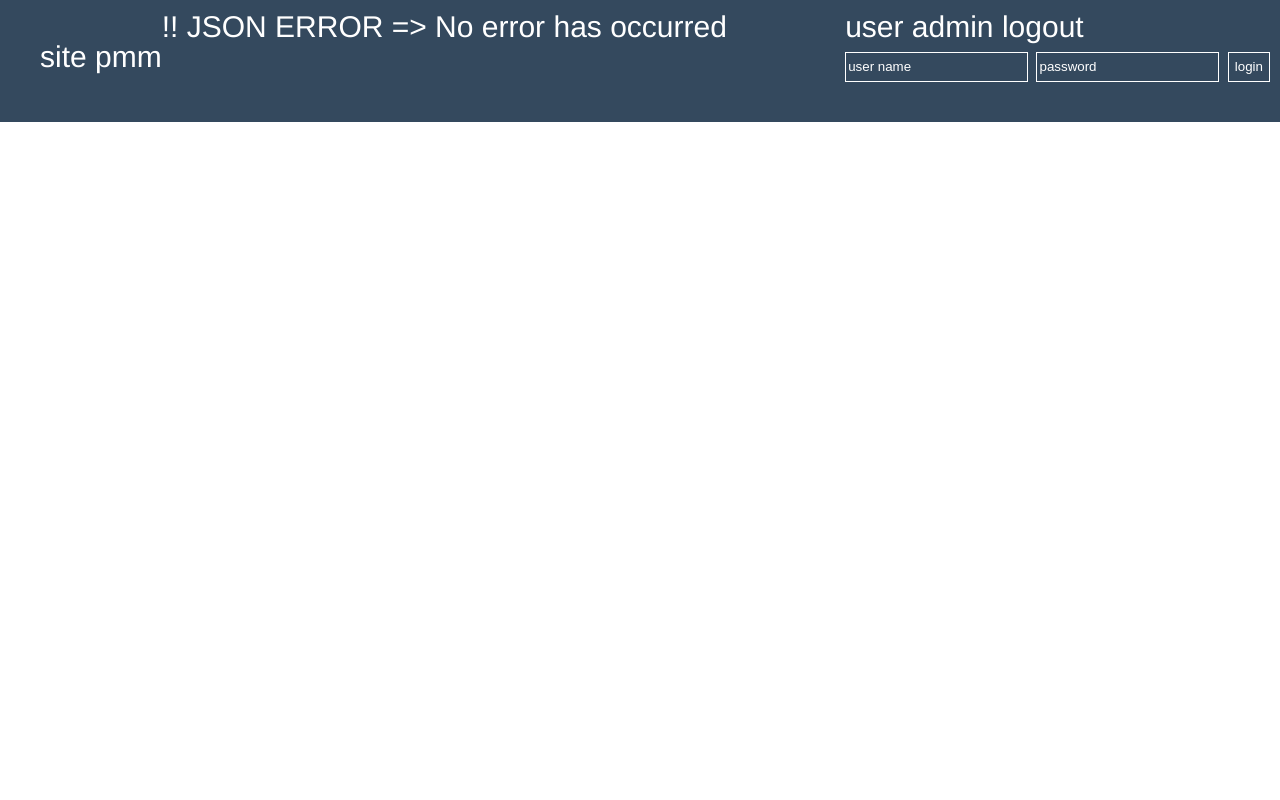
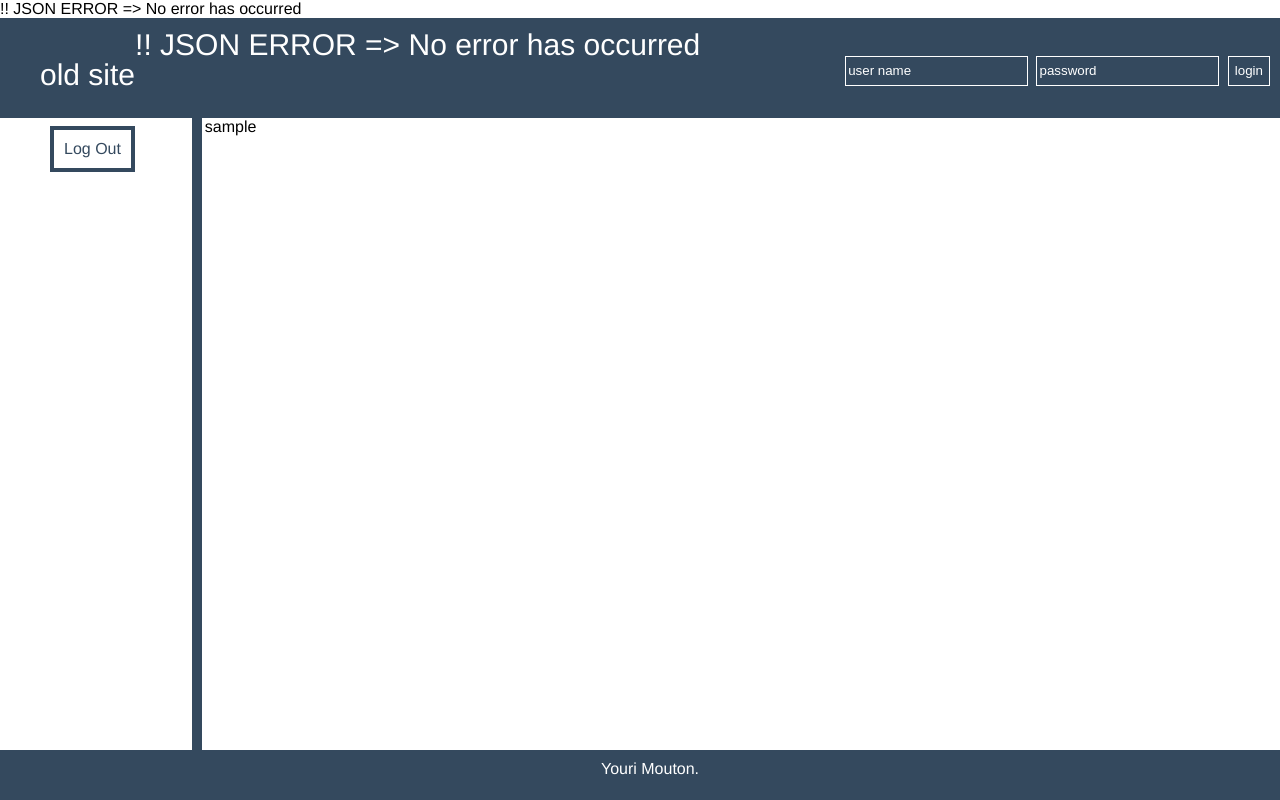
Before and after one commit to HE201151/wiki, a PHP site: page / in a window 1280 px wide. Run offline with PHP 8.4, Linux system fonts and the light colour scheme; the visitor is signed in with stand-in values (Sample User, id 1).

Commit message:
Created register form, more layout fixes.

```diff
--- a/file.ini
+++ b/file.ini
@@ -1 +1 @@
-{"banner" : "site pmm", "name":"youri","stuff":null,"predicate":true,"array":[{"first":"kek","second":":^)"}]}
+{"banner":"marine","name":"youri","stuff":null,"predicate":true,"array":[{"first":"kek","second":":^)"}]}
--- a/global.css
+++ b/global.css
@@ -8,10 +8,39 @@ header {
 	padding: 10px;
 	color: white;
 	background-color: #34495e;
+	min-height: 80px;
+}
+
+nav {
+	width: 15%;
+	float: left;
+	border-right: 10px solid  #34495e;
 	position: absolute;
-	top: 0;
-	left: 0;
-	right: 0;
+	top: 100px;
+	bottom: 50px;
+}
+
+article {
+	width: 84%;
+	float: right;
+}
+
+footer {
+	background-color: #34495e;
+	position: absolute;
+	width: 100%;
+	height: 30px;
+	color: white;
+	text-decoration: none;
+	bottom: 0;
+	color: white;
+	text-align: center;
+	padding: 10px;
+}
+
+footer a {
+	text-decoration: none;
+	color: white;
 }
 
 #banner {
@@ -27,6 +56,7 @@ header {
 
 #login {
 	float: right;
+	margin-top: 20px;
 }
 
 #login a {
@@ -39,6 +69,11 @@ input[type="submit"], input[type="text"], input[type="password"] {
     color: white;
     border: 1px solid white;
     height: 30px;
+}
+
+input[type="submit"] {
+    transition-property: color;
+    transition-duration: 1s;
 }
 
 input[type="submit"]:hover {
@@ -60,3 +95,41 @@ input[type="submit"]:hover {
 :-ms-input-placeholder { /* Internet Explorer 10+ */
    color:    white;
 }
+
+input:-webkit-autofill {
+	color: #34495e;
+    -webkit-box-shadow: 0 0 0px 1000px white inset;
+}
+
+fieldset {
+    background-color: #34495e;
+    color: white;
+    width: 500px;
+    margin: auto;
+    border: 0;
+}
+
+form#register {
+    margin-top: 50px;
+}
+
+nav ul {
+    list-style: none;
+    text-decoration: none;
+    color:  #34495e;
+}
+
+nav li {
+    text-decoration: none;
+    padding: 10px;
+    display: inline-block;
+}
+
+nav ul li a {
+    text-decoration: none;
+    color:  #34495e;
+    display: block;
+    margin: 0;
+    padding: 10 10;
+    border: 4px solid #34495e;
+}
--- a/index.php
+++ b/index.php
@@ -1,11 +1,11 @@
 <html>
 	<head>
+		<meta http-equiv="Content-Type" content="text/html; charset=UTF-8" />
 		<title>PHP Test</title>
 		<link rel="stylesheet" type="text/css" href="/global.css" />
 	</head>
 	<body>
 		<?php
-			session_start();
 			include 'menu.php';
 			//include 'settings.php';
 		?>
@@ -13,9 +13,20 @@
 			<?php showBanner(); showLogin(); ?>
 		</header>
 		<nav>
+			<?php getNavigation(); ?>
 		</nav>
 		<article>
-			<?php echo $_SESSION["username"]; ?>
+			<?php
+			if (page() === "register") {
+				include 'register.php';
+				getRegisterForm();
+			} else {
+				echo getSession("username");
+			}
+ 			?>
 		</article>
+		<footer>
+			<a href="mailto:youri.mout@gmail.com">Youri Mouton.</a>
+		</footer>
 	</body>
 </html>
--- a/jason.php
+++ b/jason.php
@@ -94,5 +94,11 @@ class Jason {
     public function writeFile() {
         file_put_contents(self::$config_file, json_encode($this->json));
     }
+
 }
+    $ini = new Jason();
+
+    $ini->set('banner', 'old site');
+
+    $ini->writeFile();
 ?>
--- a/login.php
+++ b/login.php
@@ -2,8 +2,7 @@
 	// needed for utility functions
 	include 'session.php';
 
-	session_start();
-
+	// make sure the user did fill in username and pass
 	$username = handleUsers();
 
 	// connect to the database and check whether username exists. TODO put in own class with static
@@ -17,6 +16,7 @@
     	$result = $sth->fetch(PDO::FETCH_OBJ);
     	if (!empty($result)) {
     		$_SESSION["username"] = $result->username;
+            $_SESSION['is_logged_in'] = TRUE;
     	}
     	$dbh = null;
 	} catch (PDOException $e) {
--- a/logout.php
+++ b/logout.php
@@ -3,6 +3,7 @@
 	$_SESSION = array();
 	session_unset();
 	session_destroy();
+
 	header("Location: index.php");
 	exit();
 ?>
--- a/menu.php
+++ b/menu.php
@@ -1,6 +1,6 @@
 <?php
-
-include 'jason.php';
+	include 'jason.php';
+	include 'session.php';
 
 	function showBanner() {
 		$config = new Jason();
@@ -9,13 +9,20 @@ include 'jason.php';
 
 	function showLogin() {
 		echo '<div id="login">
-			<a href="user.php">user</a>
-			<a href="admin.php">admin</a>
-			<a href="log.php">logout</a>
 			<form method="post" action="login.php">
 				<input placeholder="user name" type="text" name="username">
 				<input placeholder="password" type="password" name="password">
 				<input type="submit" name="login" value="login">
 			</form>';
 	}
+
+	function getNavigation() {
+		echo "<ul>";
+		if (isLoggedIn()) {
+			echo "<li><a href=\"logout.php\">Log Out</a></li>";
+		} else {
+			echo "<li><a href=\"?page=register\">Register</a></li>";
+		}
+		echo "</ul>";
+	}
 ?>
--- a/session.php
+++ b/session.php
@@ -1,9 +1,12 @@
 <?php
-	/* Start the session, this needs to be loaded everytime */
 	session_start();
 
 	$gid = getGid();
 	$_SESSION['gid'] = $gid;
+
+	function isLoggedIn() {
+		return (getSession('is_logged_in'));
+	}
 
 	function showSession() {
 		echo '<pre>';
@@ -73,4 +76,10 @@
 				return 'invalid user id';
 		}
 	}
+
+	function page() {
+		if (isGet('page')) {
+			return get('page');
+		}
+	}
 ?>
```
Also changed, not shown: 1 other file.
